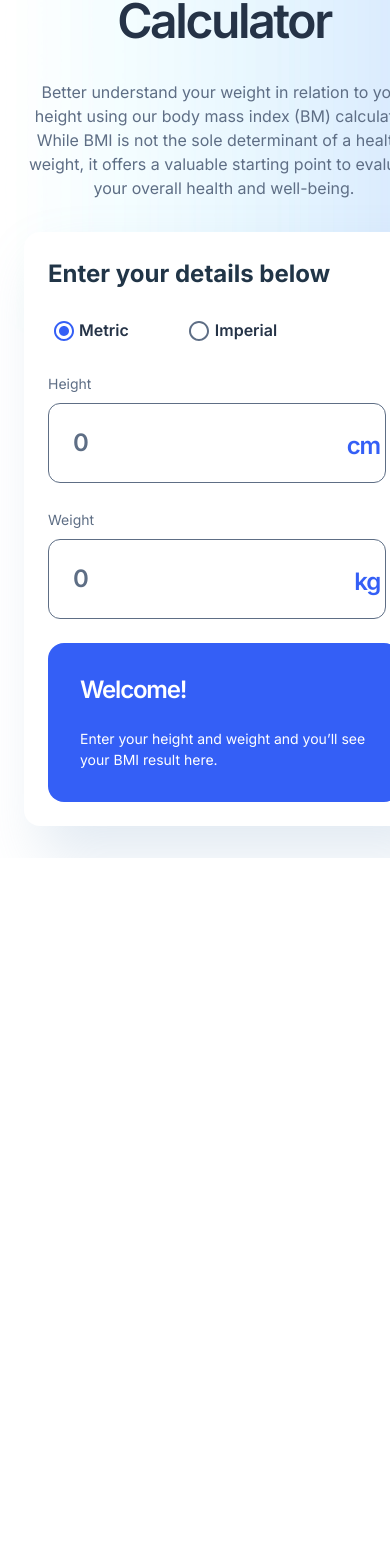
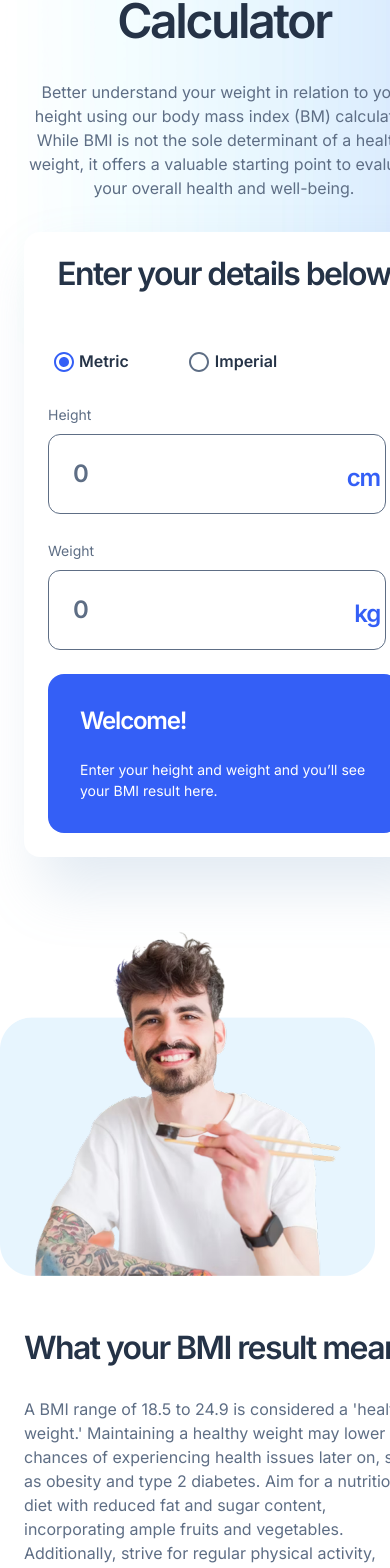
Before and after one commit to Idiru/bmi-calculator, a React (Vite) app: page / in a window 390 px wide. Shown: the part 428-1996 px from the top of the page. Before the commit the page ends 1286 px from the top, so only its background shows below. Built offline with nearby package versions, Linux system fonts and the light colour scheme.

Commit message:
Section 2 mobile done

```diff
--- a/src/App.css
+++ b/src/App.css
@@ -16,6 +16,18 @@ h1 {
   letter-spacing: -2.4px;
 }
 
+h2 {
+  padding-bottom: 32px;
+  color: #253347;
+  text-align: center;
+  font-family: "Inter";
+  font-size: 32px;
+  font-style: normal;
+  font-weight: 600;
+  line-height: 110%; /* 35.2px */
+  letter-spacing: -1.6px;
+}
+
 p {
   color: var(--colors-grey-500, #5e6e85);
   text-align: center;
@@ -31,10 +43,9 @@ nav {
 }
 
 .hero {
-  height: 1112px;
   background-image: url(/background.jpg);
   background-size: cover;
-  padding: 32px 24px;
+  padding: 32px 24px 0 24px;
 }
 
 .container-hero {
@@ -55,7 +66,7 @@ nav {
 }
 
 .container-calculator {
-  margin: 32px 0;
+  margin: 32px 0 64px 0;
   padding: 24px;
   background-color: #ffff;
   border-radius: 16px;
@@ -162,7 +173,7 @@ input::placeholder {
 }
 
 .input-container-2nd .unit {
-bottom: 10%;
+  bottom: 10%;
 }
 
 .imperial-container-inputs {
@@ -209,3 +220,22 @@ bottom: 10%;
   font-weight: 600;
   line-height: 110%; /* 52.8px */
 }
+
+.container-section-2 h2,
+.container-section-2 p {
+  text-align: left;
+}
+
+.container-section-2 img {
+  width: 375px;
+  height: 355px;
+}
+
+.section-2-content {
+  padding: 48px 24px 64px 24px;
+}
+
+.container-section-3 {
+  padding: 56px 24px;
+  background: linear-gradient(90deg, rgba(214, 252, 254, 0.00) 0%, #D6E6FE 100%);
+}
--- a/src/App.tsx
+++ b/src/App.tsx
@@ -17,6 +17,16 @@ function App() {
           <Calculator />
         </div>
       </div>
+      <div className='container-section-2'>
+        <img src="/sushi-man.png" alt="sushi" />
+        <div className='section-2-content'>
+          <h2>What your BMI result means</h2>
+          <p>A BMI range of 18.5 to 24.9 is considered a 'healthy weight.' Maintaining a healthy weight may lower your chances of experiencing health issues later on, such as obesity and type 2 diabetes. Aim for a nutritious diet with reduced fat and sugar content, incorporating ample fruits and vegetables. Additionally, strive for regular physical activity, ideally about 30 minutes daily for five days a week.</p>
+        </div>
+      </div>
+      <div className='container-section-3'>
+
+      </div>
     </>
   )
 }
```
Also changed, not shown: public/sushi-man.png (added).
